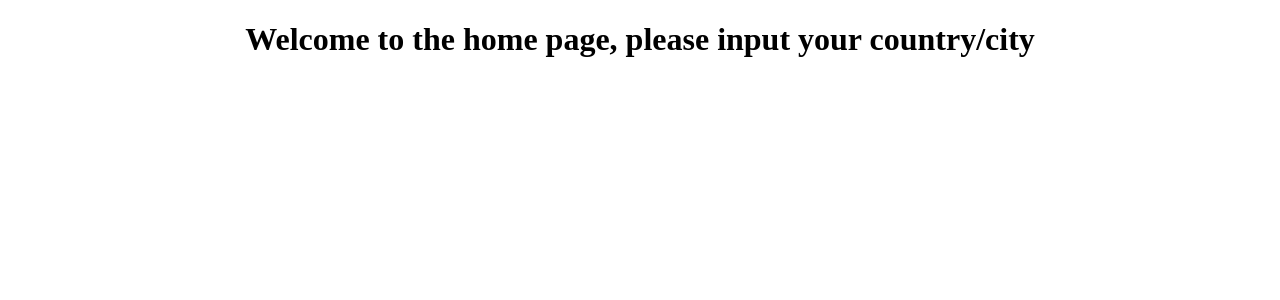
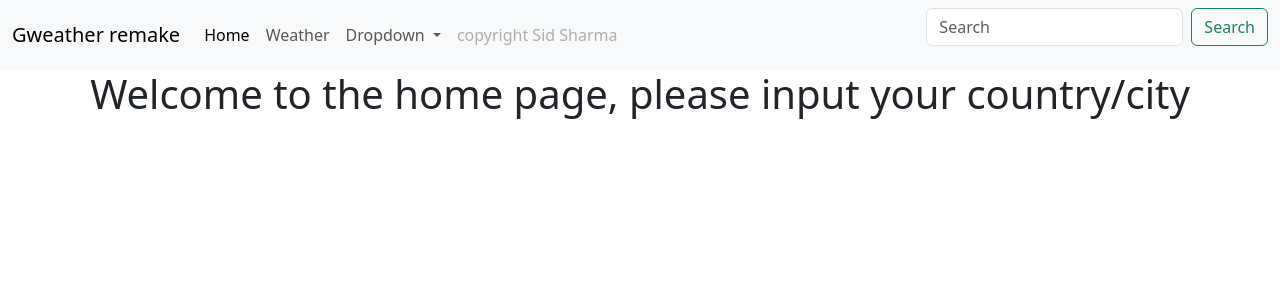
Before and after one commit to Sharms911/gweather, a Flask app: page / in a window 1280 px wide. Shown: the top 300 px of the page. Run offline with Flask 3, Linux system fonts and the light colour scheme.

Commit message:
added a navbar

```diff
--- /dev/null
+++ b/templates/base.html
@@ -0,0 +1,53 @@
+
+    <link href="https://cdn.jsdelivr.net/npm/bootstrap@5.3.2/dist/css/bootstrap.min.css" rel="stylesheet" integrity="sha384-T3c6CoIi6uLrA9TneNEoa7RxnatzjcDSCmG1MXxSR1GAsXEV/Dwwykc2MPK8M2HN" crossorigin="anonymous">
+    <script src="https://cdn.jsdelivr.net/npm/bootstrap@5.3.2/dist/js/bootstrap.bundle.min.js" integrity="sha384-C6RzsynM9kWDrMNeT87bh95OGNyZPhcTNXj1NW7RuBCsyN/o0jlpcV8Qyq46cDfL" crossorigin="anonymous"></script>
+
+
+
+
+</head>
+<body>
+
+
+<nav class="navbar navbar-expand-lg bg-body-tertiary">
+  <div class="container-fluid">
+    <a class="navbar-brand" href="/">  Gweather remake</a>
+    <button class="navbar-toggler" type="button" data-bs-toggle="collapse" data-bs-target="#navbarSupportedContent" aria-controls="navbarSupportedContent" aria-expanded="false" aria-label="Toggle navigation">
+      <span class="navbar-toggler-icon"></span>
+    </button>
+    <div class="collapse navbar-collapse" id="navbarSupportedContent">
+      <ul class="navbar-nav me-auto mb-2 mb-lg-0">
+        <li class="nav-item">
+          <a class="nav-link active" aria-current="Home" href="/">Home</a>
+        </li>
+        <li class="nav-item">
+          <a class="nav-link" href="weather">Weather</a>
+        </li>
+        <li class="nav-item dropdown">
+          <a class="nav-link dropdown-toggle" href="#" role="button" data-bs-toggle="dropdown" aria-expanded="false">
+            Dropdown
+          </a>
+          <ul class="dropdown-menu">
+            <li><a class="dropdown-item" href="/signu">action</a></li>
+            <li><a class="dropdown-item" href="#">Another action</a></li>
+            <li><hr class="dropdown-divider"></li>
+            <li><a class="dropdown-item" href="#">Something else here</a></li>
+          </ul>
+        </li>
+        <li class="nav-item">
+          <a class="nav-link disabled" aria-disabled="false">copyright Sid Sharma</a>
+        </li>
+      </ul>
+      <form class="d-flex" role="search">
+        <input class="form-control me-2" type="search" placeholder="Search" aria-label="Search">
+        <button class="btn btn-outline-success" type="submit">Search</button>
+      </form>
+    </div>
+  </div>
+</nav>
+
+{% block content %}{% endblock %}
+
+
+</body>
+</html>
--- a/templates/home.html
+++ b/templates/home.html
@@ -1,5 +1,7 @@
-<!DOCTYPE html>
-<html lang="en">
+{% extends "base.html" %}
+{% block content %}
+
+
 <head>
     <meta charset="UTF-8">
     <title>this is the home page</title>
@@ -13,4 +15,5 @@
 
 
 </body>
-</html>
+
+{% endblock %}
```
